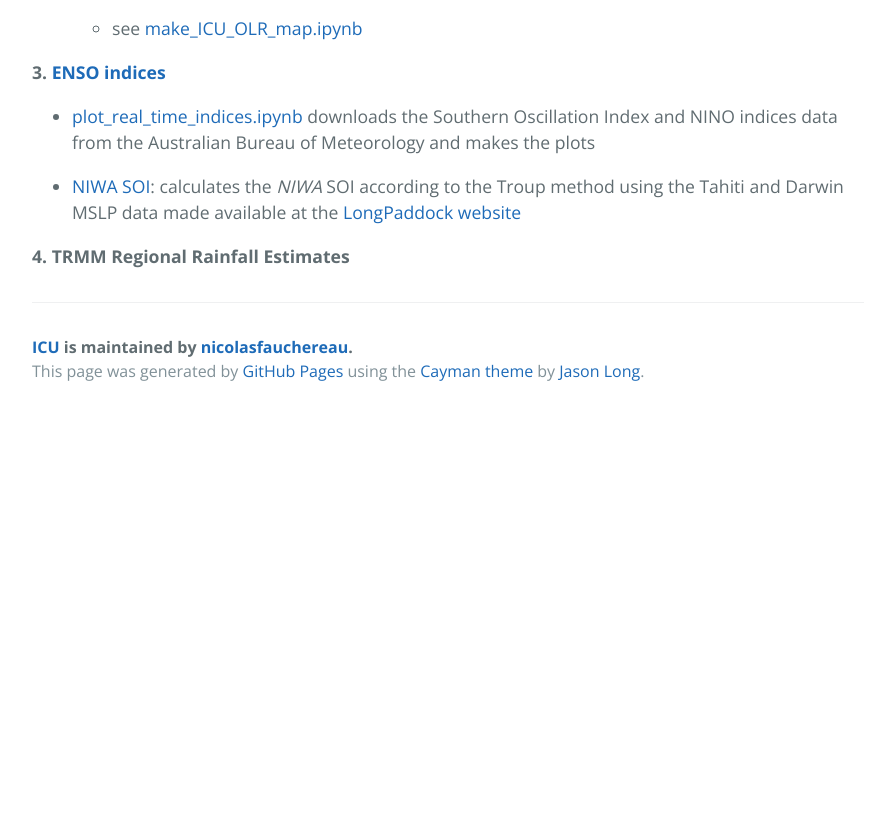
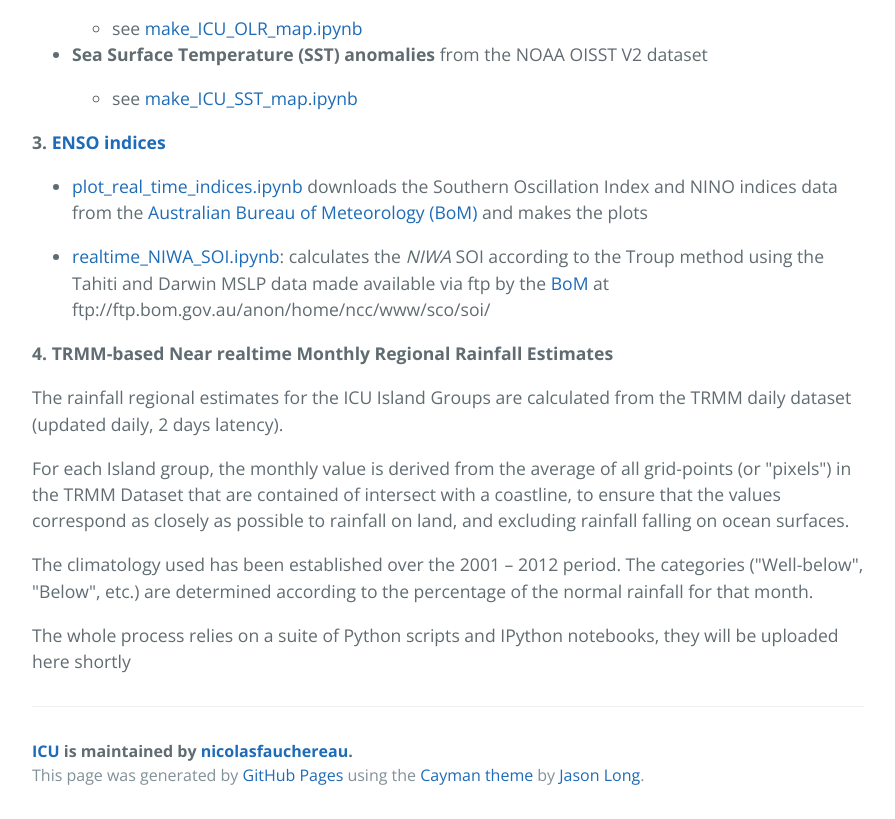
Before and after one commit to nicolasfauchereau/ICU, a plain HTML site: page index.html in a window 1280 px wide. Shown: the part 1959-2778 px from the top of the page, without its empty margins (192-1087 px from the left). Before the commit the page ends 2374 px from the top, so only its background shows below. Drawn offline with nearby package versions, Linux system fonts and the light colour scheme.

Commit message:
Create gh-pages branch via GitHub

```diff
--- a/index.html
+++ b/index.html
@@ -92,7 +92,8 @@ constructed around a couple of scripts and notebooks:</p>
 <a href="https://github.com/nicolasfauchereau/ICU/blob/master/maps/TRMM/get_daily_TRMM.py">get_daily_TRMM.py</a> downloads the TRMM data daily in binary and converts the files
 to NetCDF</li>
 <li>
-<a href="http://nbviewer.ipython.org/github/nicolasfauchereau/ICU/blob/master/maps/TRMM/make_ICU_TRMM_map.ipynb">make_ICU_TRMM_map.ipynb</a> creates the map of averages or anomalies for the current month (if we are after the 25) or the previous month (before the 25th)</li>
+<a href="http://nbviewer.ipython.org/github/nicolasfauchereau/ICU/blob/master/maps/TRMM/make_ICU_TRMM_map.ipynb">make_ICU_TRMM_map.ipynb</a> creates the map of averages or anomalies for the current month (if we are after the 25) or the previous month (before the 25th)<br>
+</li>
 </ul>
 </li>
 </ul>
@@ -101,7 +102,15 @@ to NetCDF</li>
 <p><strong>Outgoing Longwave Radiation (OLR) anomalies</strong> from NOAA</p>
 
 <ul>
-<li>see <a href="http://nbviewer.ipython.org/github/nicolasfauchereau/ICU/blob/master/maps/OLR/make_ICU_OLR_map.ipynb">make_ICU_OLR_map.ipynb</a>
+<li>see <a href="http://nbviewer.ipython.org/github/nicolasfauchereau/ICU/blob/master/maps/OLR/make_ICU_OLR_map.ipynb">make_ICU_OLR_map.ipynb</a><br>
+</li>
+</ul>
+</li>
+<li>
+<p><strong>Sea Surface Temperature (SST) anomalies</strong> from the NOAA OISST V2 dataset</p>
+
+<ul>
+<li>see <a href="http://nbviewer.ipython.org/github/nicolasfauchereau/ICU/blob/master/maps/SST/make_ICU_SST_map.ipynb">make_ICU_SST_map.ipynb</a><br>
 </li>
 </ul>
 </li>
@@ -110,11 +119,19 @@ to NetCDF</li>
 <p><strong>3. <a href="https://github.com/nicolasfauchereau/ICU/blob/master/indices/">ENSO indices</a></strong></p>
 
 <ul>
-<li><p><a href="http://nbviewer.ipython.org/github/nicolasfauchereau/ICU/blob/master/indices/plot_real_time_indices.ipynb">plot_real_time_indices.ipynb</a> downloads the Southern Oscillation Index and NINO indices data from the Australian Bureau of Meteorology and makes the plots</p></li>
-<li><p><a href="">NIWA SOI</a>: calculates the <em>NIWA</em> SOI according to the Troup method using the Tahiti and Darwin MSLP data made available at the <a href="">LongPaddock website</a></p></li>
+<li><p><a href="http://nbviewer.ipython.org/github/nicolasfauchereau/ICU/blob/master/indices/plot_real_time_indices.ipynb">plot_real_time_indices.ipynb</a> downloads the Southern Oscillation Index and NINO indices data from the <a href="http://www.bom.gov.au/">Australian Bureau of Meteorology (BoM)</a> and makes the plots</p></li>
+<li><p><a href="http://nbviewer.ipython.org/github/nicolasfauchereau/ICU/blob/master/indices/realtime_NIWA_SOI.ipynb">realtime_NIWA_SOI.ipynb</a>: calculates the <em>NIWA</em> SOI according to the Troup method using the Tahiti and Darwin MSLP data made available via ftp by the <a href="http://www.bom.gov.au/">BoM</a> at ftp://ftp.bom.gov.au/anon/home/ncc/www/sco/soi/</p></li>
 </ul>
 
-<p><strong>4. TRMM Regional Rainfall Estimates</strong></p>
+<p><strong>4. TRMM-based Near realtime Monthly Regional Rainfall Estimates</strong></p>
+
+<p>The rainfall regional estimates for the ICU Island Groups are calculated from the TRMM daily dataset (updated daily, 2 days latency).</p>
+
+<p>For each Island group, the monthly value is derived from the average of all grid-points (or "pixels") in the TRMM Dataset that are contained of intersect with a coastline, to ensure that the values correspond as closely as possible to rainfall on land, and excluding rainfall falling on ocean surfaces.</p>
+
+<p>The climatology used has been established over the 2001 – 2012 period. The categories ("Well-below", "Below", etc.) are determined according to the percentage of the normal rainfall for that month.</p>
+
+<p>The whole process relies on a suite of Python scripts and IPython notebooks, they will be uploaded here shortly</p>
 
       <footer class="site-footer">
         <span class="site-footer-owner"><a href="https://github.com/nicolasfauchereau/ICU">ICU</a> is maintained by <a href="https://github.com/nicolasfauchereau">nicolasfauchereau</a>.</span>
```
Also changed, not shown: params.json (+1 -1 lines).
